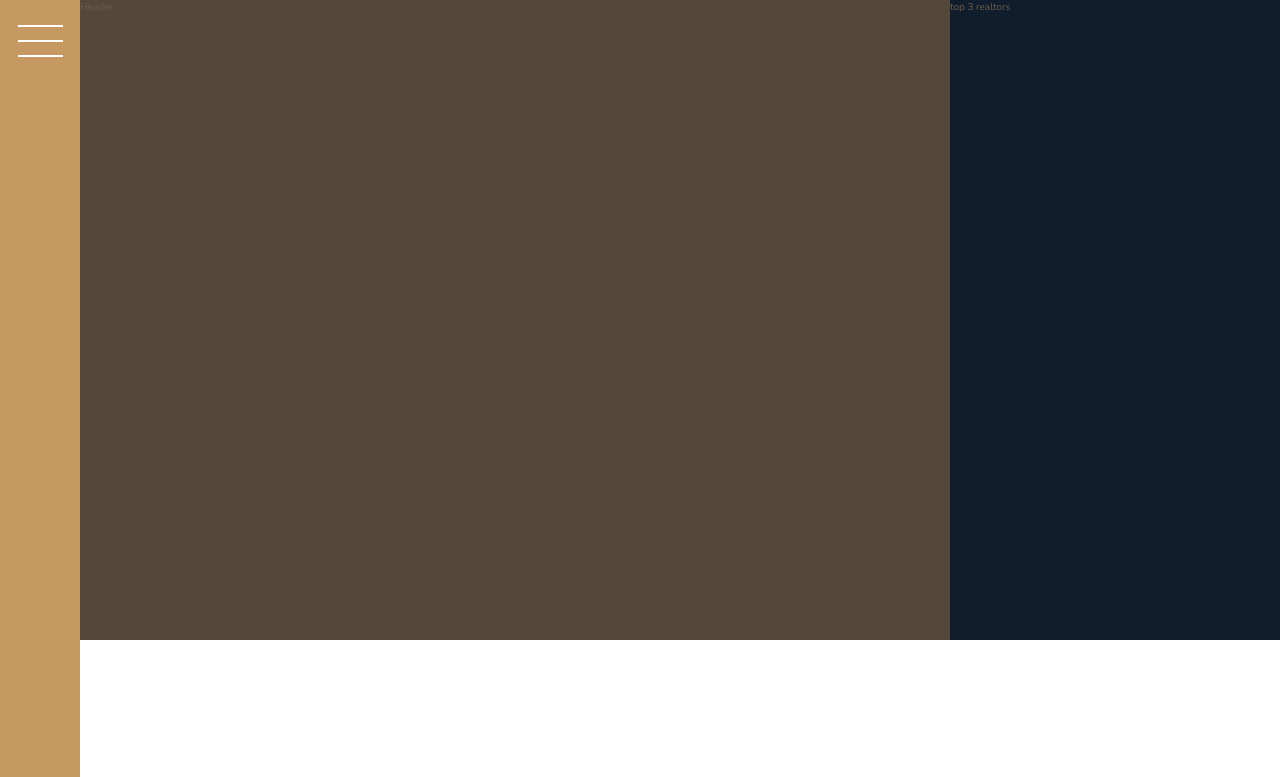
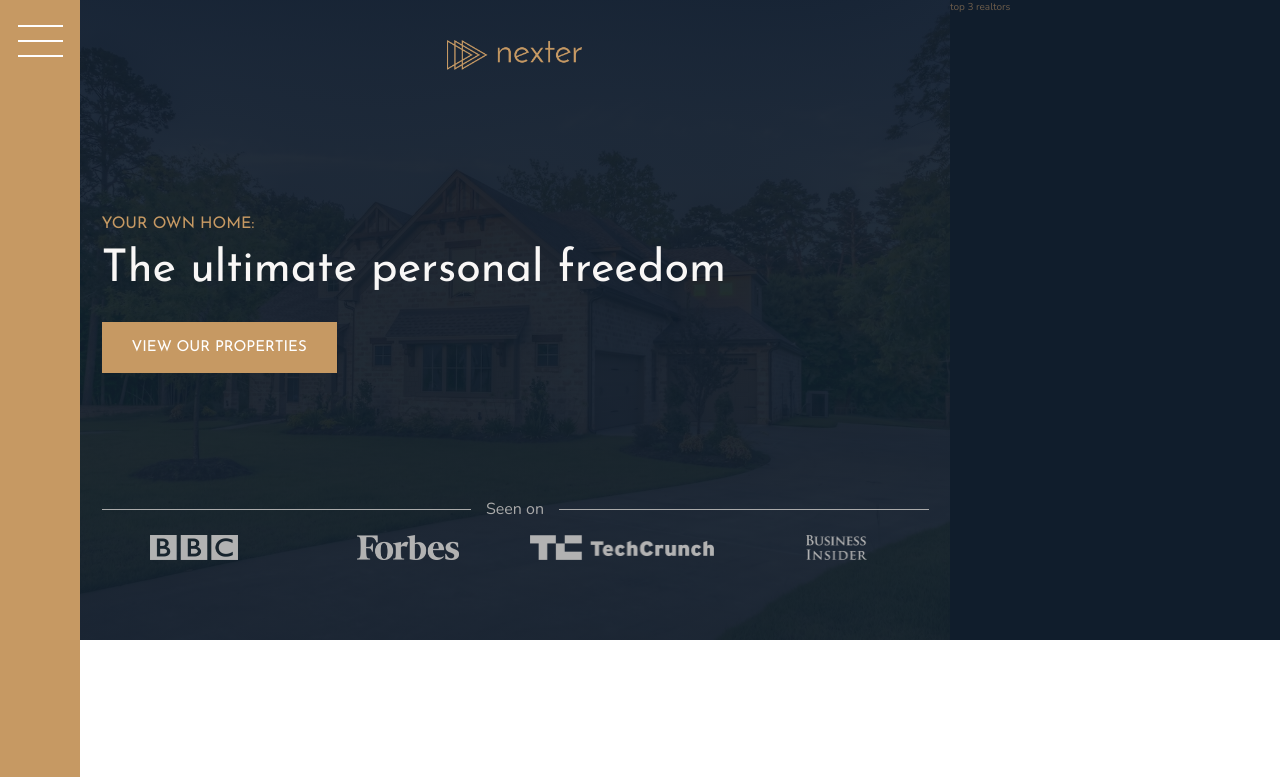
Before and after one commit to hafeznia/Nexter-Grid, a website: page index.html in a window 1280 px wide. Shown: the top 777 px of the page. Drawn offline with nearby package versions, Linux system fonts and the light colour scheme.

Commit message:
Building the header

```diff
--- a/index.html
+++ b/index.html
@@ -17,7 +17,19 @@
     <div class="sidebar">
         <button class="nav-btn"></button>
     </div>
-    <header class="header">Header</header>
+    <header class="header">
+        <img src="img/logo.png" alt="Nexter Logo" class="header__logo">
+        <h3 class="heading-3">Your own home:</h3>
+        <h1 class="heading-1">The ultimate personal freedom</h1>
+        <button class="btn header__btn">View our properties</button>
+        <div class="header__seenon-text">Seen on</div>
+        <div class="header__seenon-logos">
+            <img src="img/logo-bbc.png" alt="Seen on logo 1">
+            <img src="img/logo-forbes.png" alt="Seen on logo 2">
+            <img src="img/logo-techcrunch.png" alt="Seen on logo 4">
+            <img src="img/logo-bi.png" alt="Seen on logo 3">
+        </div>
+    </header>
     <div class="realtors">top 3 realtors</div>
     <div class="features">
         <div class="feature">
--- a/sass/_header.scss
+++ b/sass/_header.scss
@@ -1,4 +1,54 @@
 .header {
     background-color: $color-grey-dark-1;
     grid-column: full-start / col-end 6;
+    background-image: linear-gradient(rgba($color-secondary, .93), rgba($color-secondary, .93)),url(../img/hero.jpeg);
+    background-size: cover;
+    background-position: center;
+    padding: 8rem;
+    padding-top: 4rem;
+
+    display: grid;
+    grid-template-rows: 1fr min-content 6rem 1fr;
+    grid-template-columns: max-content;
+    grid-row-gap: 1.5rem;
+    justify-content: center;
+
+    &__logo {
+        height: 3rem;
+        justify-self: center;
+    }
+
+    &__btn {
+        align-self: start;
+        justify-self: start;
+    }
+
+    &__seenon-text {
+        display: grid;
+        grid-template-columns: 1fr max-content 1fr;
+
+        font-size: 1.6rem;
+        color: $color-grey-light-2;
+        grid-column-gap: 1.5rem;
+        align-items: center;
+        &::before,
+        &::after {
+            content: "";
+            height: 1px;
+            display: block;
+            background-color: currentColor;
+        }
+    }
+
+    &__seenon-logos {
+        display: grid;
+        grid-template-columns: repeat(4, 1fr);
+        grid-column-gap: 3rem;
+        justify-items: center;
+
+        img {
+            height: 2.5rem;
+            filter: brightness(70%);
+        }
+    }
 }
--- a/sass/_typography.scss
+++ b/sass/_typography.scss
@@ -4,6 +4,9 @@
 }
 .heading-1 {
     @extend %heading;
+    font-size: 4.5rem;
+    color: $color-grey-light-1;
+    line-height: 1;
 }
 .heading-2 {
     @extend %heading;
```
Also changed, not shown: css/style.css.
